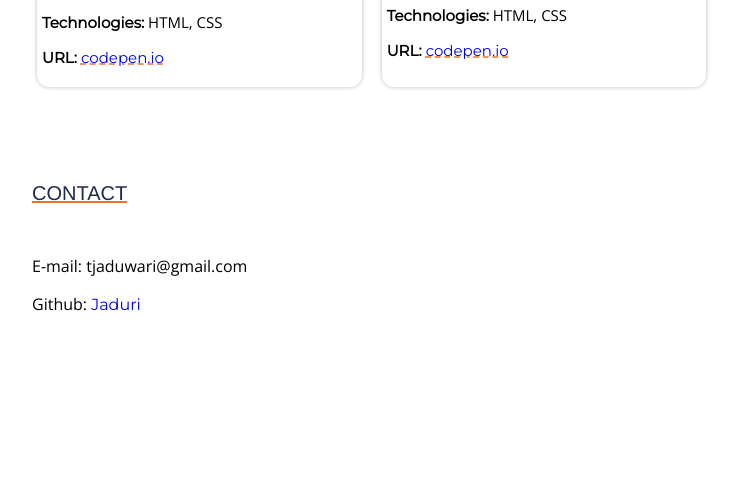
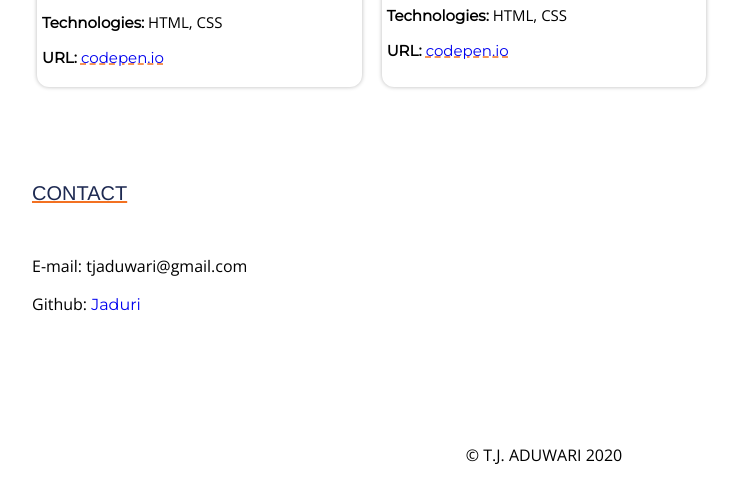
Before and after one commit to jaduri/web_profile, a website: page index.html in a window 1280 px wide. Shown: the part 2335-2837 px from the top of the page, without its empty margins (96-835 px from the left). Drawn offline with nearby package versions, Linux system fonts and the light colour scheme.

Commit message:
copyright updated and typo corrected

```diff
--- a/index.html
+++ b/index.html
@@ -77,7 +77,7 @@
         <div>
           <h4>Personal</h4>
           <ul>
-            <li>Lignt Aircraft</li>
+            <li>Light Aircraft</li>
             <li>Photography</li>
             <li>Web development</li>
           </ul>
@@ -280,6 +280,7 @@
         <p>E-mail: tjaduwari@gmail.com</p>
         <p>Github: <a href="https://github.com/jaduri" target="_blank"> Jaduri</a></p>
       </div>
+    </section>
     <div id="mini-nav">
       <a href="#">Top</a>
       <a href="#about-me">About</a>
@@ -289,7 +290,9 @@
     </div>
   </main>
   <footer>
-    <div></div>
+    <div>
+      <p>&copy; T.J. ADUWARI 2020</p>
+    </div>
   </footer>
 </body>
 <script type="text/javascript" src="main.js">
--- a/main.css
+++ b/main.css
@@ -21,6 +21,8 @@ body {
   background-repeat: no-repeat;
   background-size: 100%;
   background-attachment: fixed;
+  height: 100%;
+  position: relative;
 }
 a {
   text-decoration: none;
@@ -275,8 +277,8 @@ hr{
 
 /*------------------Contact----------------------*/
 
-.contact-area{
-
+#contact{
+  margin-bottom: 0;
 }
 
 /*------------------Other----------------------*/
@@ -321,6 +323,15 @@ hr{
 #mini-nav:hover {
   width: 125px;
 }
+
+footer{
+  position: absolute;
+  bottom: 0;
+  width: 100%;
+  text-align: center;
+}
+
+
 @media screen and (max-width:920px){
   html {
     font-size: 15px;
```
Also changed, not shown: 02.jpg (deleted).
